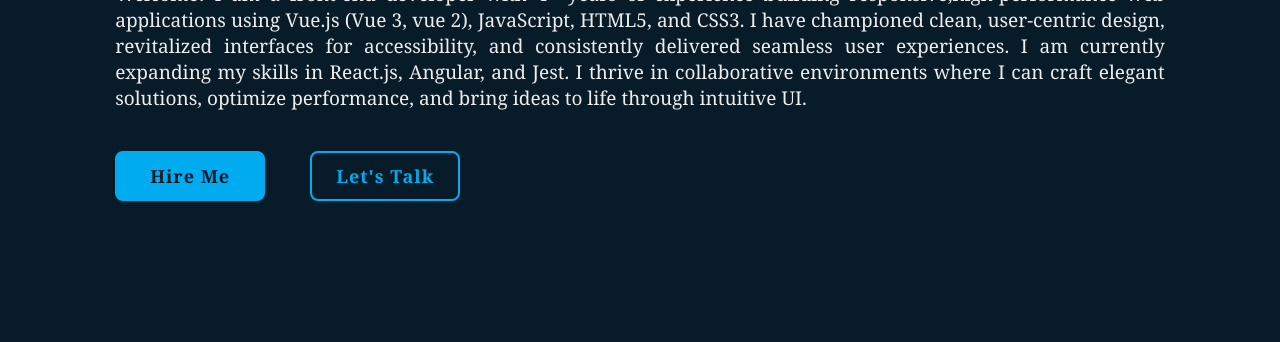
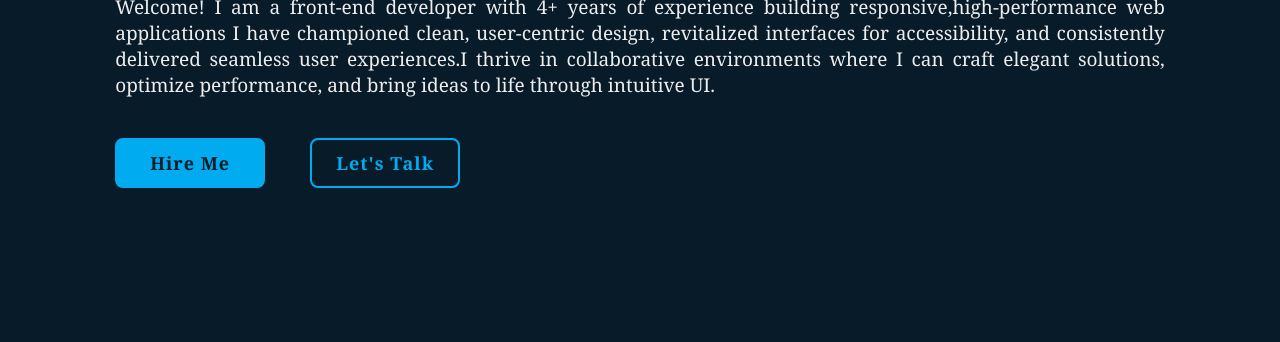
Before and after one commit to NandhiniKesireddy/nandhini-kesireddy-portfolio, a plain HTML site: page index.html in a window 1280 px wide. Shown: the part 372-714 px from the top of the page. Drawn offline with nearby package versions, Linux system fonts and the light colour scheme.

```diff
--- a/index.html
+++ b/index.html
@@ -47,9 +47,8 @@
         </div>
         <p>
           Welcome! I am a front-end developer with 4+ years of experience building responsive,high-performance web applications
-          using Vue.js (Vue 3, vue 2), JavaScript, HTML5, and CSS3. I have championed clean, user-centric design, revitalized
-          interfaces for accessibility, and consistently delivered seamless user experiences. I am currently expanding my skills
-          in React.js, Angular, and Jest. I thrive in collaborative environments where I can craft elegant solutions, optimize
+          I have championed clean, user-centric design, revitalized interfaces for accessibility, and consistently delivered
+          seamless user experiences.I thrive in collaborative environments where I can craft elegant solutions, optimize
           performance, and bring ideas to life through intuitive UI.
           <span class="animate" style="--i: 4"></span>
         </p>
```
